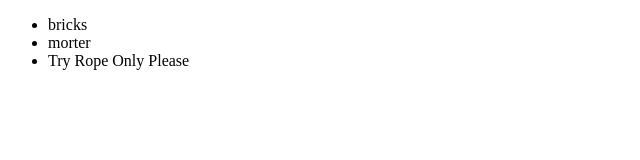
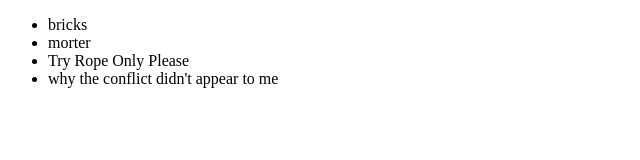
Before and after one commit to hussein-fathi/tryGit, a plain HTML site: page index.html in a window 1280 px wide. Shown: the whole page, without its empty margins (0-640 px from the left). Drawn offline with Linux system fonts and the light colour scheme.

Commit message:
question for commflict didn't appear commit 2

```diff
--- a/index.html
+++ b/index.html
@@ -12,6 +12,7 @@
             <li>bricks</li>
             <li>morter</li>
             <li>Try Rope Only Please</li>
+            <li>why the conflict didn't appear to me</li>
         </ul>
     </div>
 
```
